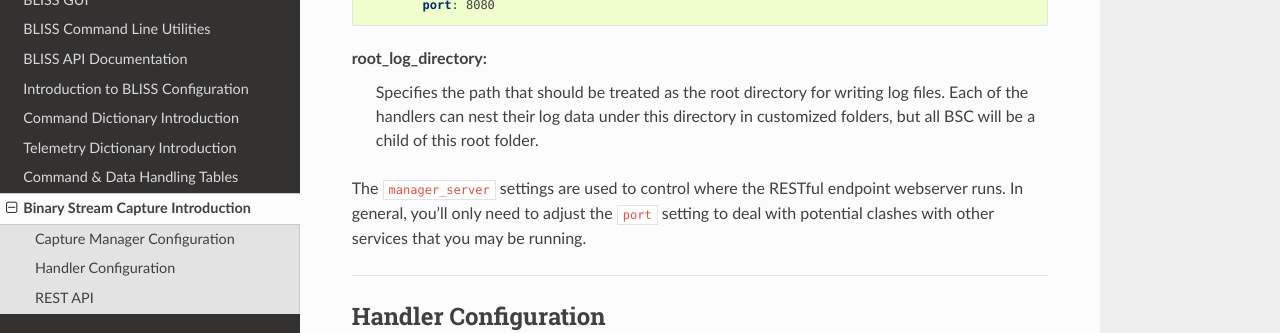
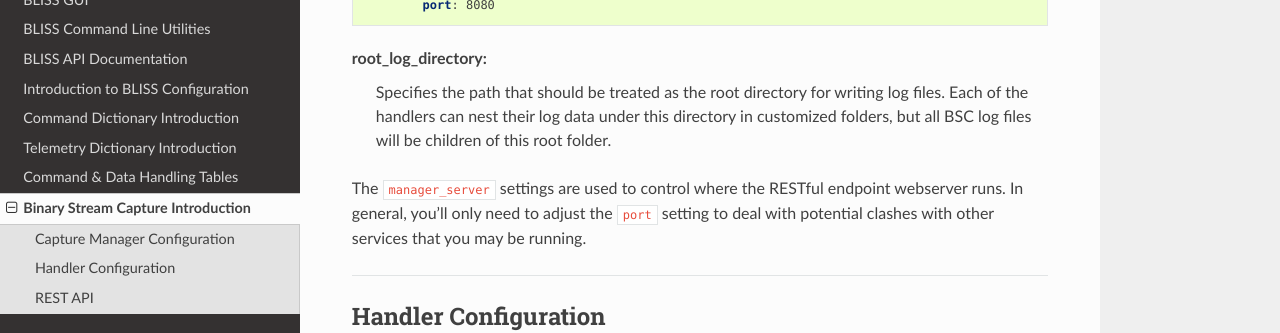
Before and after one commit to NASA-AMMOS/AIT-Core, a Sphinx documentation site: the page built from doc/source/bsc_intro.rst, in a window 1280 px wide and 900 px high, scrolled down 621 px. Shown: the part 175-508 px from the top of the window. Built offline with Sphinx 7.4.7 and the Read the Docs theme 2.0.0, drawn with Linux system fonts in a browser that asks for light colours.

Commit message:
BSC typo fix

```diff
--- a/doc/source/bsc_intro.rst
+++ b/doc/source/bsc_intro.rst
@@ -26,7 +26,7 @@
             port: 8080
 
 root_log_directory:
-    Specifies the path that should be treated as the root directory for writing log files. Each of the handlers can nest their log data under this directory in customized folders, but all BSC will be a child of this root folder.
+    Specifies the path that should be treated as the root directory for writing log files. Each of the handlers can nest their log data under this directory in customized folders, but all BSC log files will be children of this root folder.
 
 The ``manager_server`` settings are used to control where the RESTful endpoint webserver runs. In general, you'll only need to adjust the ``port`` setting to deal with potential clashes with other services that you may be running.
 
```
